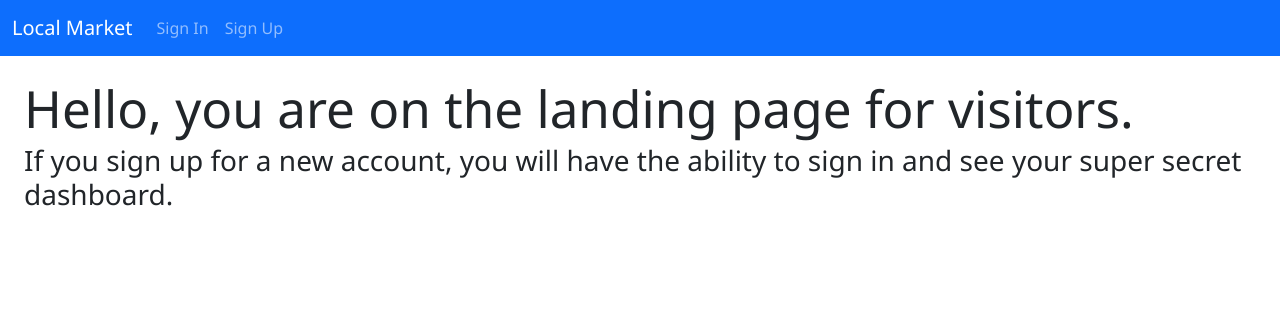
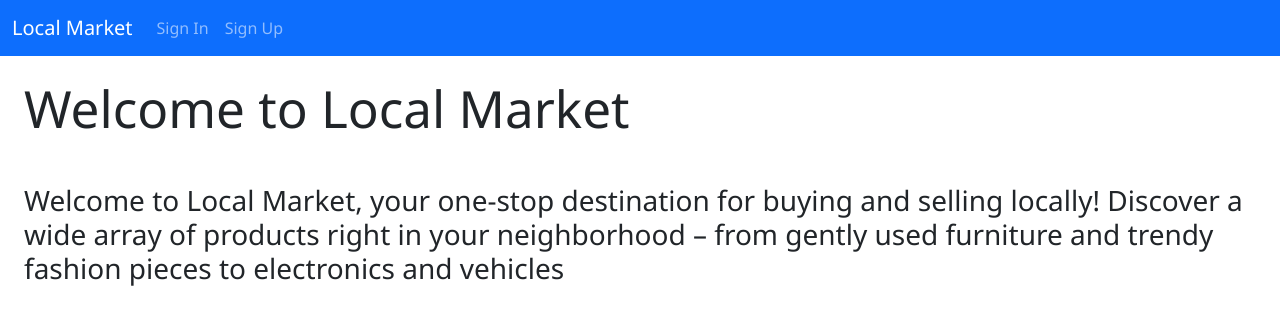
Before and after one commit to manijehshirzadeh/project-3-local-market-react, a React (Vite) app: page / in a window 1280 px wide. Shown: the top 324 px of the page. Built offline with nearby package versions, Linux system fonts and the light colour scheme; no server answers.

Commit message:
update landing page

```diff
--- a/src/components/Landing/Landing.jsx
+++ b/src/components/Landing/Landing.jsx
@@ -1,10 +1,12 @@
 const Landing = () => {
   return (
     <main>
-      <h1>Hello, you are on the landing page for visitors.</h1>
-      <h3>
-        If you sign up for a new account, you will have the ability to sign in
-        and see your super secret dashboard.
+      <h1>Welcome to Local Market</h1>
+      <h3 className="mt-5">
+        Welcome to Local Market, your one-stop destination for buying and
+        selling locally! Discover a wide array of products right in your
+        neighborhood – from gently used furniture and trendy fashion pieces to
+        electronics and vehicles
       </h3>
     </main>
   );
```
